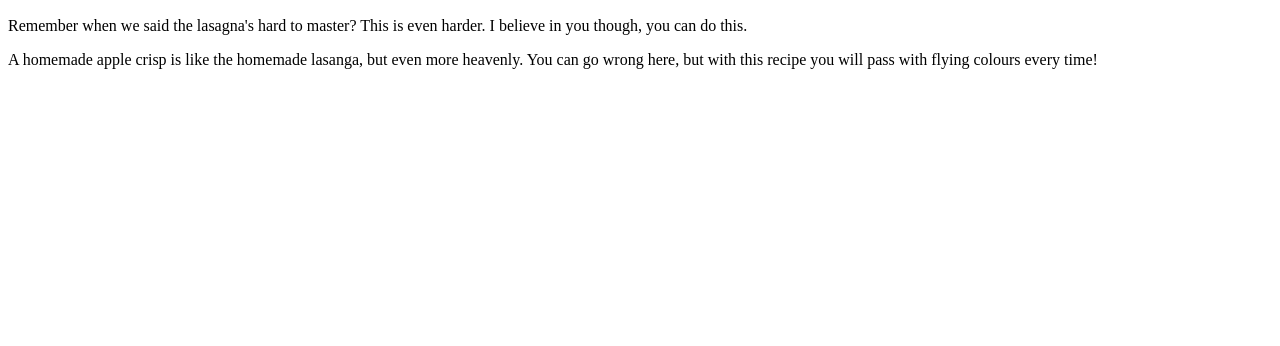
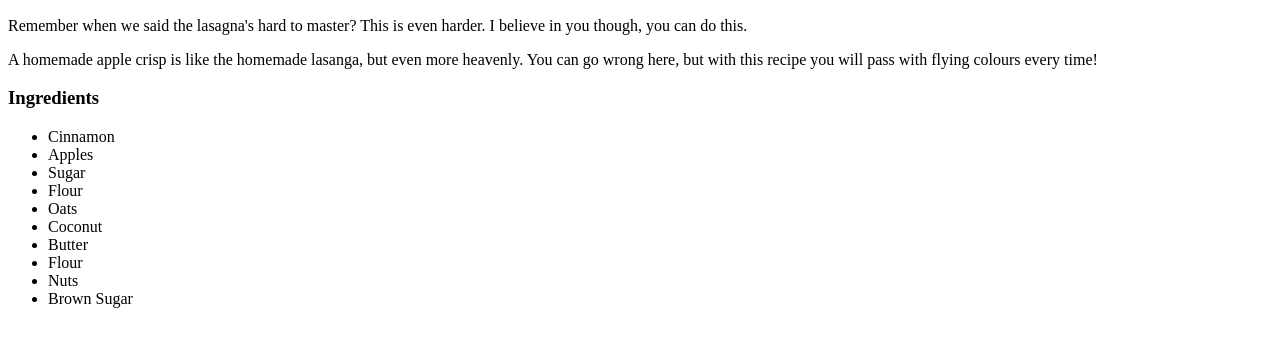
Before and after one commit to hiticasj/odins-recipes2, a plain HTML site: page recipes/applecrisp.html in a window 1280 px wide. Shown: the part 148-494 px from the top of the page. Drawn offline with Linux system fonts and the light colour scheme.

Commit message:
Added Ingredients and ul.

```diff
--- a/recipes/applecrisp.html
+++ b/recipes/applecrisp.html
@@ -15,5 +15,21 @@
     <p>Remember when we said the lasagna's hard to master? This is even harder. I believe in you though, you can do this.</p>
     <p>A homemade apple crisp is like the homemade lasanga, but even more heavenly. You can go wrong here, but with this recipe you will pass with flying colours every time!</p>
 
+    <h3>Ingredients</h3>
+    <ul>
+        <li>Cinnamon</li>
+        <li>Apples</li>
+        <li>Sugar</li>
+        <li>Flour</li>
+        <li>Oats</li>
+        <li>Coconut</li>
+        <li>Butter</li>
+        <li>Flour</li>
+        <li>Nuts</li>
+        <li>Brown Sugar</li>
+    </ul>
+
+
+
 </body>
 </html>
```
